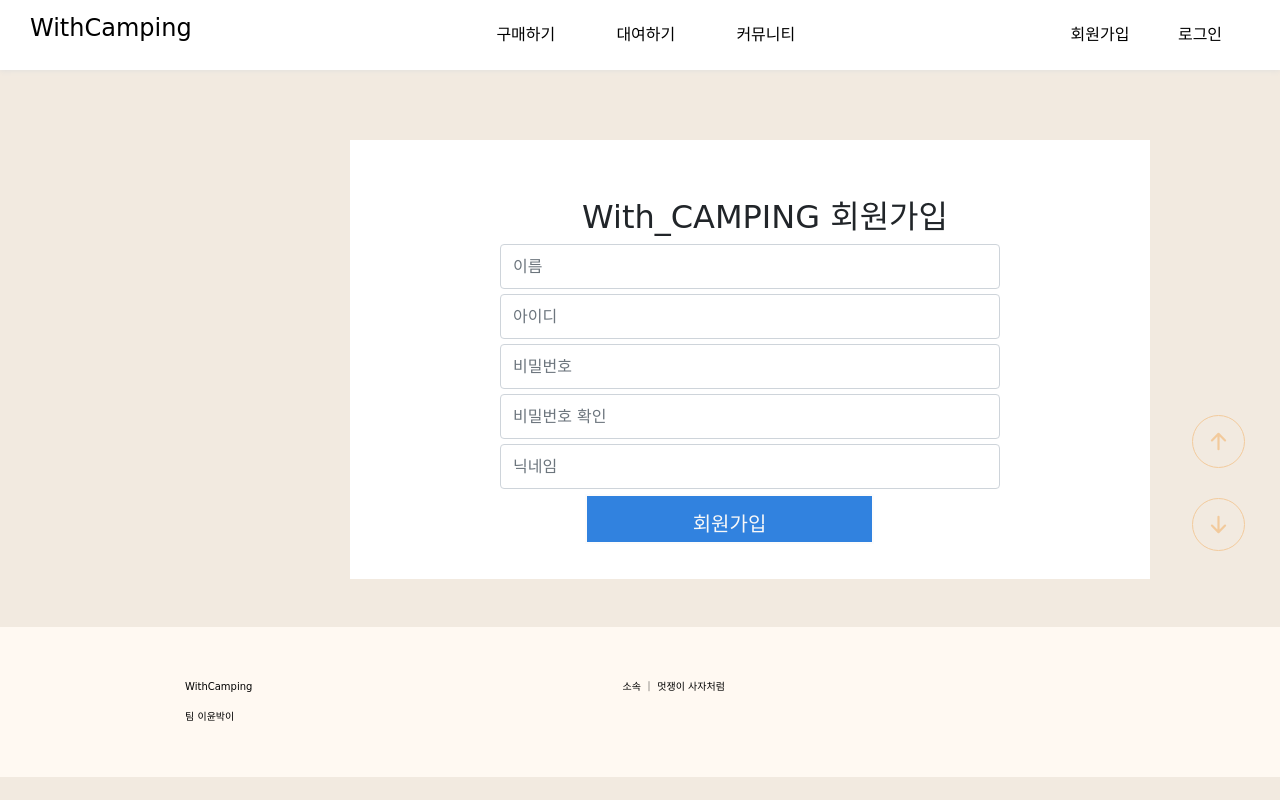
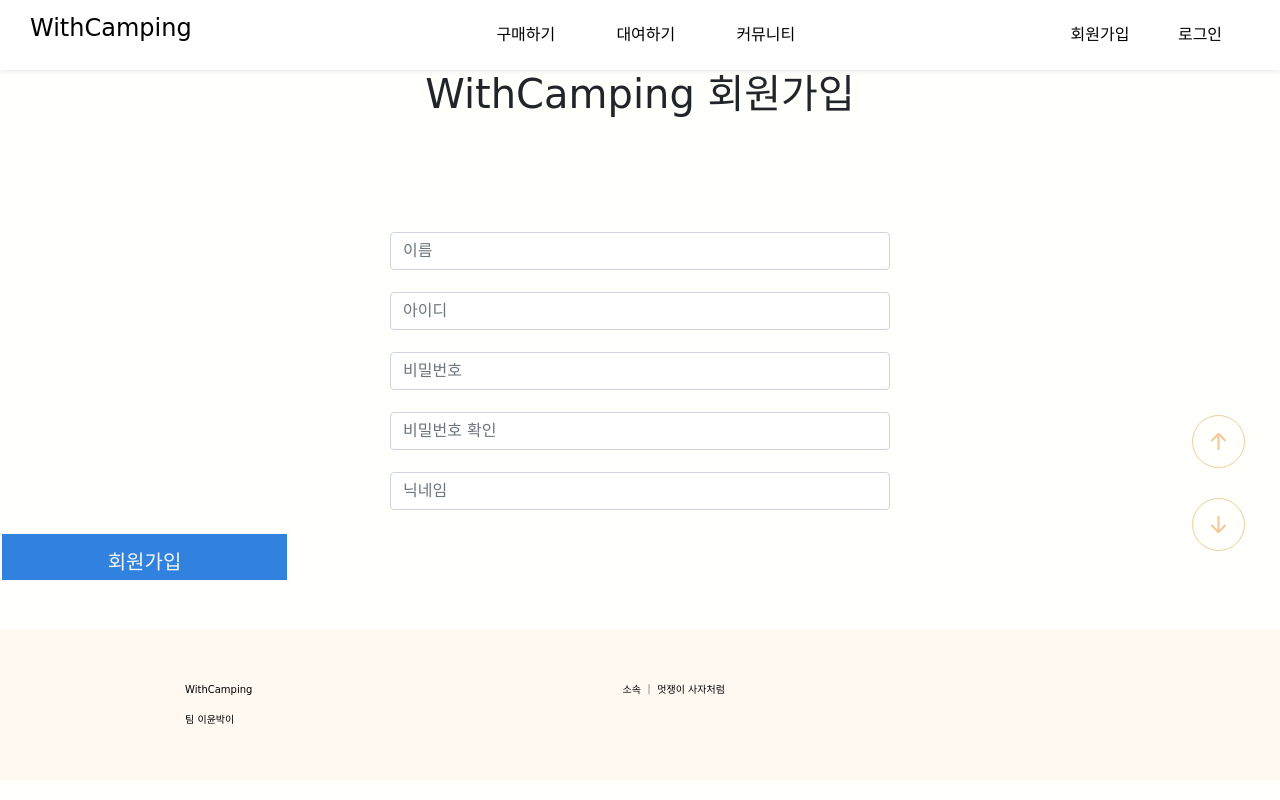
Before and after one commit to KnS-hacks/5-With_Camping, a Django app: page /member/signup/ in a window 1280 px wide. Run offline with Django 3.2, Linux system fonts and the light colour scheme; some libraries are stand-ins or nearby versions; some web fonts are replaced.

Commit message:
[FE]::base, login

```diff
--- a/with_camping/member/templates/signup.html
+++ b/with_camping/member/templates/signup.html
@@ -3,38 +3,20 @@
 
   <!-- 이 html에 추가되는 CSS -->
   {% block css %}
+
     <style>
     body{
-        background-color:#F2EAE0 ;
+        background-color:#FFFFFC;
     }
-      /* 회원가입 흰 상자 */
-      #register_box{
-          background-color: white;
-          width: 800px;
-          margin-top: 70px;
-          margin-left: 350px;
+
+    #container{
+	    padding-top: 0;
+        height: auto;
     }
-      #register_txt{
-          padding-top: 10px;
-          padding-bottom: 35px;
+    #container h1 {
+        margin-bottom: 90px;
     }
-      #container{
-          margin-left: 30px;
-      }
-      .form-group{
-          width: 500px;
-          height: 50px;
-          margin-left: 150px;
-      }
-      /* 정보 입력칸 */
-      .form-control{
-          height: 45px;
-      }
-      .btn{
-          margin-left: 150px;
-          width: 500px;
-          height: 45px;
-      }
+
 .register_btn {
 	text-decoration:none;
 	font-family:Arial;
@@ -51,32 +33,29 @@
 	width:289px;
 	height:50px;
 	padding:13px;
-  margin-left: 235px;
 	border-color:#fcfcfc;
 	border-width:2px;
 	border-style:solid;
 	background-color: rgb(49, 130, 223);
+    margin: 0 auto;
+}
+.form-group{
+            width: 500px;
+            height: 50px;
+            margin: 0 auto;
+            margin-bottom: 10px;
         }
     </style>
-
     {% endblock %}
 
   <!--본문 내용-->
   {% block content %}
 
-        <!-- 회원가입 -->
-        <div id="register_box">
-            <div id="register_txt">
-                <div id="container">
-                    <div class="row mt-5">
-                        <div class="col-12 text-center">
-                            <h2>With_CAMPING 회원가입</h2>
-                        </div>
-                    </div>
-                </div>
-
         <form method="POST" action="{% url 'sign_up' %}">
             {% csrf_token %}
+            <div id="container">
+                <h1 style="text-align: center;">WithCamping 회원가입</h1>
+                <br>
                 <!-- 이름 -->
                 <div class="form-group">
                     <input type="text" class="form-control" id="people_name" placeholder="이름" name="people_name">
@@ -98,10 +77,12 @@
                 <div class="form-group">
                     <input type="text" class="form-control" id="nickname" placeholder="닉네임" name="nickname">
                 </div>
-
                 <!--회원가입 링크 -->
+                <div>
                     <a href="{% url 'home' %}"><button type="submit" class="register_btn" value="login">회원가입</button></a>
-                </form>
                 </div>
             </div>
+        </form>
+
+
     {% endblock %}
--- a/with_camping/with_camping/templates/base.html
+++ b/with_camping/with_camping/templates/base.html
@@ -106,6 +106,7 @@
               align-items: center;
               height: 150px;
               width: 100%;
+              position:relative;
               bottom:0;
               background-color: #FFF9F2;
 
```
Also changed, not shown: with_camping/member/templates/login.html (+8 -11 lines). Lines whose indentation alone changed are shown as unchanged.
